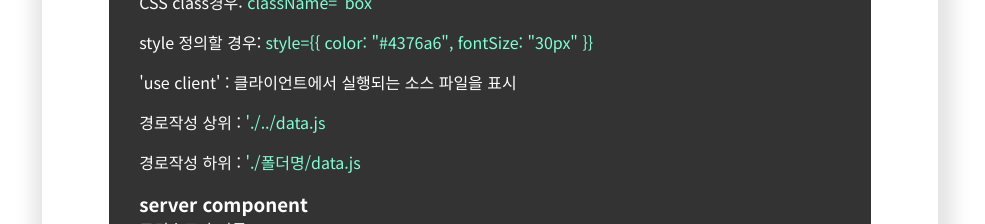
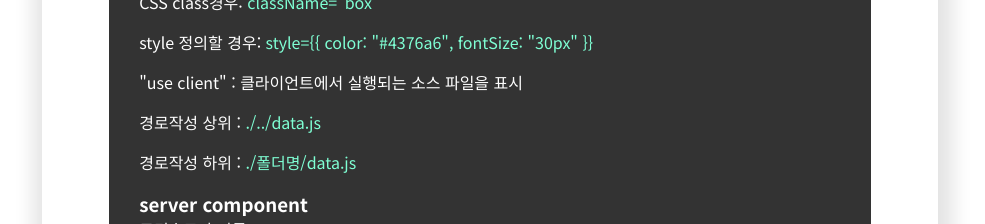
Before and after one commit to hyojinni/clone-next-js-fresh, a Next.js app: page / in a window 1280 px wide. Shown: the part 270-494 px from the top of the page, without its empty margins (150-1135 px from the left). Built offline with nearby package versions, Linux system fonts and the light colour scheme.

Commit message:
업데이트

```diff
--- a/next.config.js
+++ b/next.config.js
@@ -1,20 +1,6 @@
 /** @type {import('next').NextConfig} */
 const nextConfig = {
-    server: {
-        port: 2000,
-        host: '0.0.0.0',
-        timing: false
-    },
-    images: {
-        remotePatterns: [
-            {
-                protocol: 'https',
-                hostname: 'picsum.photos',
-                port: '',
-                pathname: '/my-bucket/**',
-            },
-        ],
-    },
+
 }
 
 module.exports = nextConfig
--- a/src/app/page.js
+++ b/src/app/page.js
@@ -9,11 +9,11 @@ export default function Home() {
       <h1 style={{ color: "#4376a6", fontSize: "30px" }}>Next.js 초급과정 학습</h1>
       <div class="code-box" contenteditable="true">
         <p>링크: <span className="text-aquamarine">&#123; link &#125;</span></p>
-        <p>CSS class경우: <span className="text-aquamarine">className="box"</span></p>
-        <p>style 정의할 경우: <span className="text-aquamarine">style=&#123;&#123; color: "#4376a6", fontSize: "30px" &#125;&#125;</span></p>
-        <p>'use client' : 클라이언트에서 실행되는 소스 파일을 표시</p>
-        <p>경로작성 상위 : <span className="text-aquamarine">'./../data.js</span></p>
-        <p>경로작성 하위 : <span className="text-aquamarine">'./폴더명/data.js</span></p>
+        <p>CSS class경우: <span className="text-aquamarine">className=&quot;box&quot;</span></p>
+        <p>style 정의할 경우: <span className="text-aquamarine">style=&#123;&#123; color: &quot;#4376a6&quot;, fontSize: &quot;30px&quot; &#125;&#125;</span></p>
+        <p>&quot;use client&quot; : 클라이언트에서 실행되는 소스 파일을 표시</p>
+        <p>경로작성 상위 : <span className="text-aquamarine">./../data.js</span></p>
+        <p>경로작성 하위 : <span className="text-aquamarine">./폴더명/data.js</span></p>
         <div className="code-box__comment">
           <h3>server component</h3>
           <p>로딩속도가 빠름</p>
```
